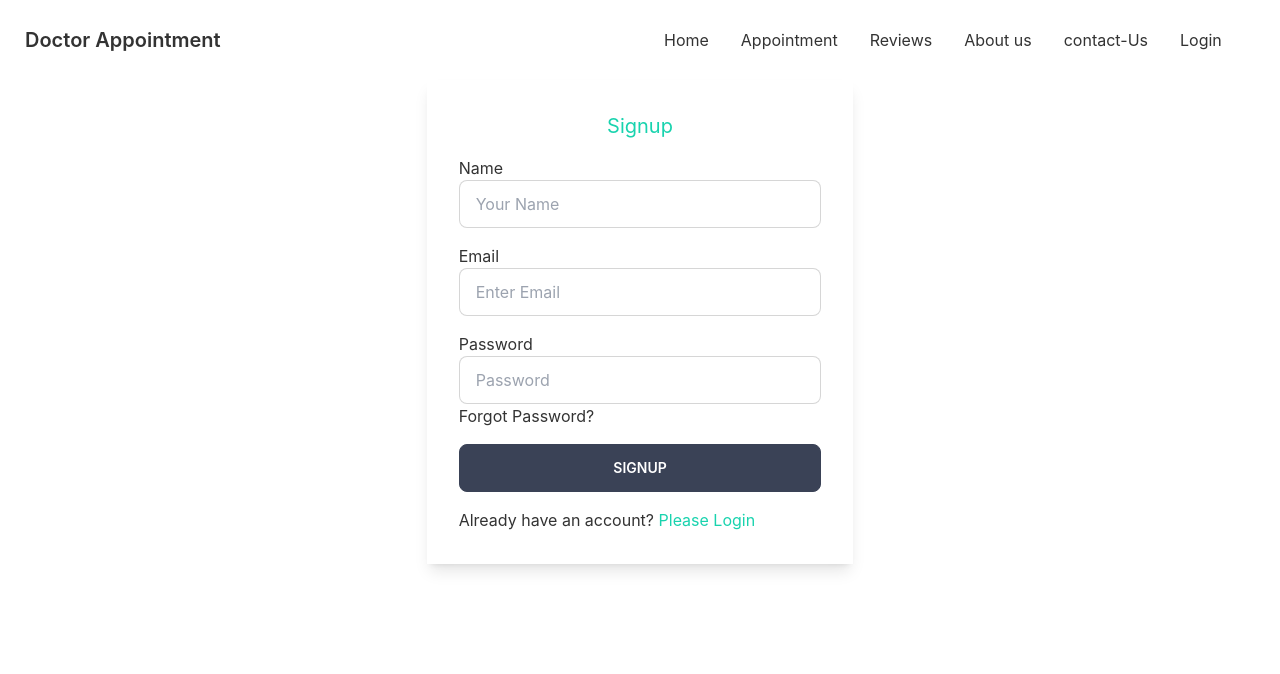
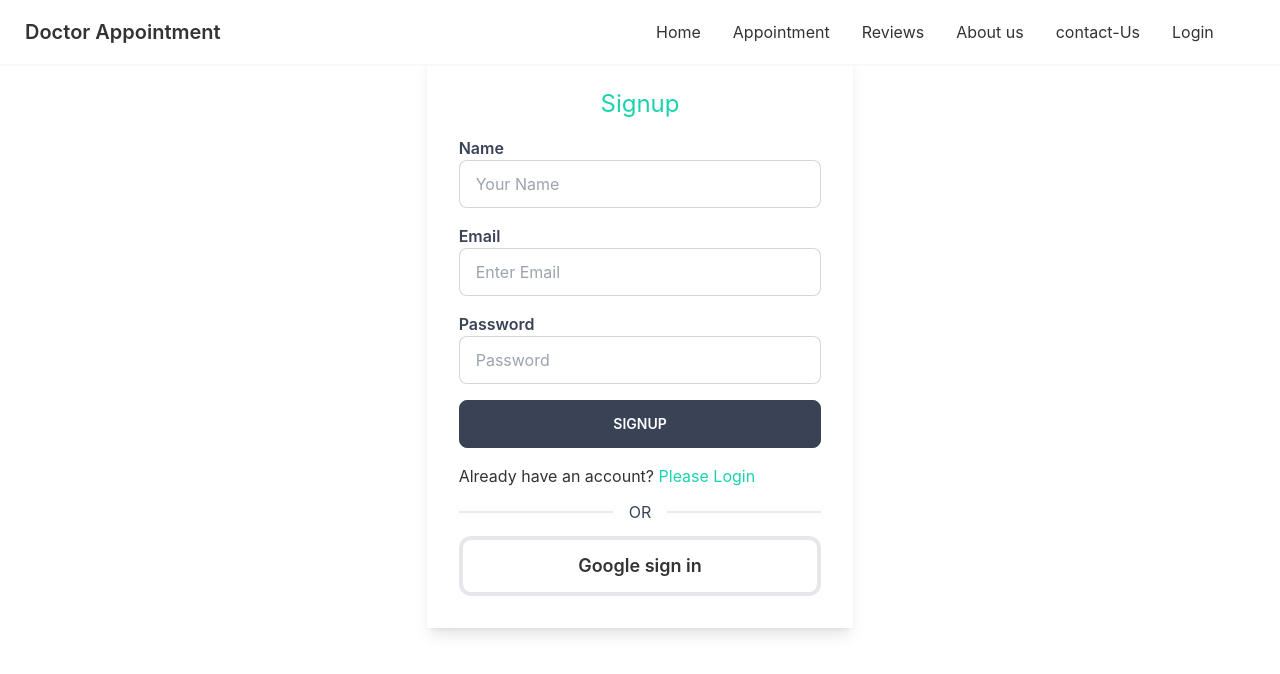
Before and after one commit to Safiul-Azam/doctor-appointment, a React (Create React App) app: page /signup in a window 1280 px wide. Shown: the top 674 px of the page. Built offline with nearby package versions, Linux system fonts and the light colour scheme; no server answers.

Commit message:
added require auth and

```diff
--- a/src/Pages/LogIn/Login.js
+++ b/src/Pages/LogIn/Login.js
@@ -2,6 +2,7 @@ import React from 'react';
 import { useSignInWithEmailAndPassword } from 'react-firebase-hooks/auth';
 import { Link, useLocation, useNavigate } from 'react-router-dom';
 import auth from '../../firebase.init';
+import SocialLogin from './SocialLogin';
 
 const Login = () => {
     const location = useLocation()
@@ -24,20 +25,21 @@ const Login = () => {
     }
     return (
         <div className='w-1/3 p-8 mx-auto my-20 shadow-lg'>
-            <h3 className='text-xl text-secondary text-center'>login</h3>
+            <h3 className='text-2xl text-secondary text-center mb-4'>login</h3>
             <form onSubmit={handleSubmit} className='grid grid-cols-1 gap-4'>
                 <div>
-                    <label htmlFor="email">Email</label>
+                    <label htmlFor="email" className='text-base text-accent font-semibold'>Email</label>
                     <input type="email" id='email' placeholder="Type here" className="input input-bordered w-full" />
                 </div>
                 <div>
-                    <label htmlFor="password">Password</label>
+                    <label className='text-base text-accent font-semibold' htmlFor="password">Password</label>
                     <input type="password" id='password' placeholder="Password" className="input input-bordered w-full" />
-                    <p>Forgot Password?</p>
+                    <p className='text-sm text-accent'>Forgot Password?</p>
                 </div>
                 <input type="submit" value='SUBMIT' className="btn btn-accent text-white w-full" />
-                <p>New to Doctors Portal? <Link className='text-secondary' to='/signup'>Create new account</Link></p>
+                <p className='text-accent'>New to Doctors Portal? <Link className='text-secondary' to='/signup'>Create new account</Link></p>
             </form>
+            <SocialLogin></SocialLogin>
         </div>
     );
 };
--- a/src/Pages/LogIn/RequireAuth.js
+++ b/src/Pages/LogIn/RequireAuth.js
@@ -2,11 +2,14 @@ import React from 'react';
 import { useAuthState } from 'react-firebase-hooks/auth';
 import { Navigate, useLocation } from 'react-router-dom';
 import auth from '../../firebase.init';
+import loadingImg from '../../images/icons/Loading.gif'
 
 const RequireAuth = ({children}) => {
-    const [user] = useAuthState(auth);
+    const [user ,loading] = useAuthState(auth);
     const location = useLocation()
-
+    if(loading){
+        return <>{loadingImg}</>
+    }
     if(!user){
         return <Navigate to="/login" state={{ from: location }} replace />
     }
--- a/src/Pages/LogIn/SignUp.js
+++ b/src/Pages/LogIn/SignUp.js
@@ -1,9 +1,13 @@
 import React from 'react';
-import { Link } from 'react-router-dom';
+import { Link, useLocation, useNavigate } from 'react-router-dom';
 import { useCreateUserWithEmailAndPassword, useUpdateProfile } from 'react-firebase-hooks/auth';
 import auth from '../../firebase.init';
+import SocialLogin from './SocialLogin';
 
 const SignUp = () => {
+    const navigate = useNavigate()
+    const location =useLocation()
+    const from = location.state?.from?.pathname || "/";
     const [
         createUserWithEmailAndPassword,
         user,
@@ -11,34 +15,39 @@ const SignUp = () => {
         error,
       ] = useCreateUserWithEmailAndPassword(auth);
       const [updateProfile, updating, updateError] = useUpdateProfile(auth);
-    const handleSubmit = e => {
+      if(user){
+        navigate(from ,{replace:true})
+      }
+    const handleSubmit = async e => {
         e.preventDefault()
+        const displayName = e.target.name.value
         const email = e.target.email.value
         const password = e.target.password.value
         console.log(email, password)
-        createUserWithEmailAndPassword(email,password)
+        await createUserWithEmailAndPassword(email,password)
+        await updateProfile({ displayName});
+        alert('Updated profile');
     }
-
     return (
-        <div className='w-1/3 p-8 mx-auto my-18 shadow-lg'>
-            <h3 className='text-xl text-secondary text-center mb-4'>Signup</h3>
+        <div className='w-1/3 p-8 mx-auto my-14 shadow-lg'>
+            <h3 className='text-2xl text-secondary text-center mb-4'>Signup</h3>
             <form onSubmit={handleSubmit} className='grid grid-cols-1 gap-4'>
                 <div>
-                    <label htmlFor="name">Name</label>
+                    <label className='text-base text-accent font-semibold' htmlFor="name">Name</label>
                     <input type="text" name='name' id='name' placeholder="Your Name" className="input input-bordered w-full" />
                 </div>
                 <div>
-                    <label htmlFor="email">Email</label>
+                    <label className='text-base text-accent font-semibold' htmlFor="email">Email</label>
                     <input type="email" name='email' id='email' placeholder="Enter Email" className="input input-bordered w-full" />
                 </div>
                 <div>
-                    <label htmlFor="password">Password</label>
+                    <label className='text-base text-accent font-semibold' htmlFor="password">Password</label>
                     <input type="password" name='password' id='password' placeholder="Password" className="input input-bordered w-full" />
-                    <p>Forgot Password?</p>
                 </div>
                 <input type="submit" value='SIGNUP' className="btn btn-accent text-white w-full" />
                 <p>Already have an account? <Link className='text-secondary' to='/login'>Please Login</Link></p>
             </form>
+            <SocialLogin></SocialLogin>
         </div>
     );
 };
--- /dev/null
+++ b/src/Pages/LogIn/SocialLogin.js
@@ -0,0 +1,12 @@
+import React from 'react';
+
+const SocialLogin = () => {
+    return (
+        <div>
+            <div class="divider text-accent">OR</div>
+            <button className='w-full text-text-accent text-lg font-semibold border-4 p-3 rounded-xl'>Google sign in</button>
+        </div>
+    );
+};
+
+export default SocialLogin;
--- a/src/Pages/Shared/Header/Header.js
+++ b/src/Pages/Shared/Header/Header.js
@@ -1,5 +1,5 @@
 import React from 'react';
-import { Link, useNavigate } from 'react-router-dom';
+import { Link, useLocation, useNavigate } from 'react-router-dom';
 import { useAuthState } from 'react-firebase-hooks/auth';
 import auth from '../../../firebase.init';
 import { signOut } from 'firebase/auth';
@@ -7,9 +7,11 @@ import { signOut } from 'firebase/auth';
 const Header = () => {
     const [user] = useAuthState(auth)
     const navigate = useNavigate()
+    const location = useLocation()
+    const from = location?.state?.from?.pathname || "/"
     const handleSignOut = ()=>{
         signOut(auth)
-        navigate('/home')
+        navigate(from ,{replace:true})
     }
     const menus = <>
         <li><Link to='/home'>Home</Link></li>
@@ -23,7 +25,7 @@ const Header = () => {
 
     return (
         <div>
-            <div className="navbar bg-base-100">
+            <div className="navbar bg-base-100 z-10 fixed top-0 shadow-sm">
                 <div className="navbar-start">
                     <div className="dropdown">
                         <label tabIndex="0" className="btn btn-ghost lg:hidden">
@@ -36,7 +38,7 @@ const Header = () => {
                     <Link to='/home' className="btn btn-ghost normal-case text-xl">Doctor Appointment</Link>
                 </div>
                 <div className="navbar-center hidden lg:flex">
-                    <ul className="menu menu-horizontal p-0 m-2">
+                    <ul className="menu menu-horizontal p-0">
                         {menus}
                     </ul>
                 </div>
```
Also changed, not shown: src/images/icons/Loading.gif (added).
